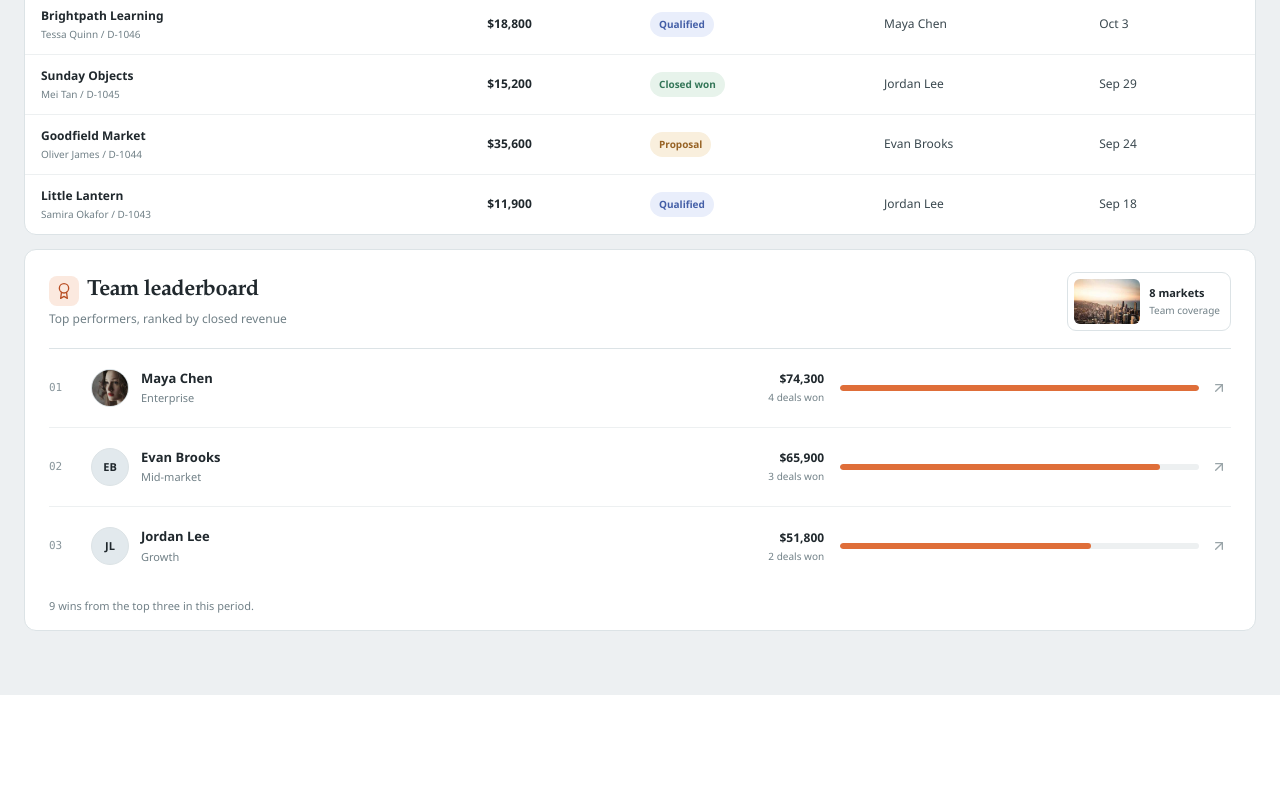
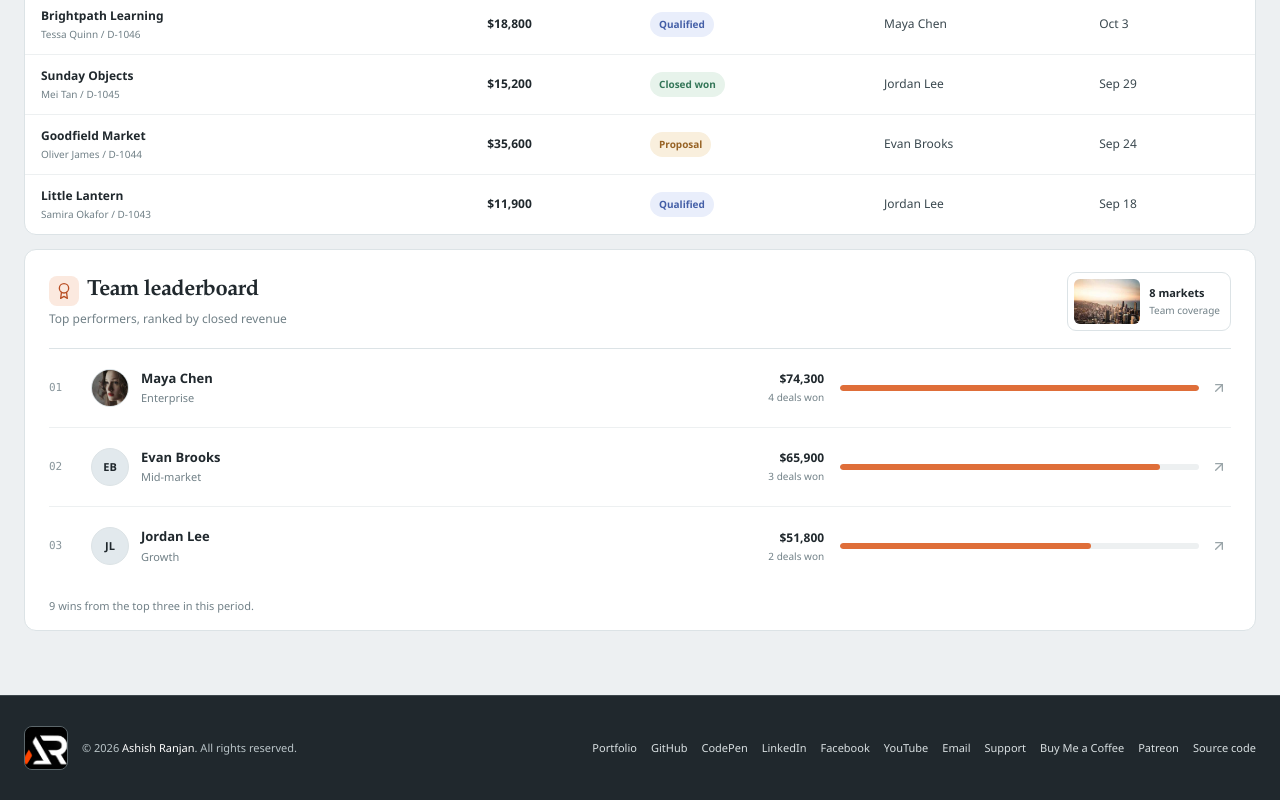
Before and after one commit to a2rp/sales-analytics-dashboard, a React (Vite) app: page / in a window 1280 px wide. Shown: the part 1299-2099 px from the top of the page. Before the commit the page ends 1994 px from the top, so only its background shows below. Built offline with nearby package versions, Linux system fonts and the light colour scheme.

Commit message:
feat: add portfolio and project footer links

```diff
--- a/src/App.jsx
+++ b/src/App.jsx
@@ -1,4 +1,5 @@
 import { useState } from 'react'
+import AppFooter from './components/appFooter/index.jsx'
 import BackToTop from './components/backToTop/index.jsx'
 import Header from './components/header/index.jsx'
 import DealsTable from './components/dealsTable/index.jsx'
@@ -27,6 +28,7 @@ const App = () => {
         <DealsTable period={period} activeStage={activeStage} onStageChange={setActiveStage} />
         <TeamLeaderboard period={period} />
       </main>
+      <AppFooter />
       <BackToTop />
     </div>
   )
--- /dev/null
+++ b/src/components/appFooter/index.jsx
@@ -0,0 +1,37 @@
+import styles from './styles.module.css'
+
+const links = [
+  { label: 'Portfolio', href: 'https://www.ashishranjan.net' },
+  { label: 'GitHub', href: 'https://github.com/a2rp' },
+  { label: 'CodePen', href: 'https://codepen.io/ash1198' },
+  { label: 'LinkedIn', href: 'https://www.linkedin.com/in/aashishranjan' },
+  { label: 'Facebook', href: 'https://www.facebook.com/theash.ashish/' },
+  { label: 'YouTube', href: 'https://www.youtube.com/@ashishranjan-ashz?sub_confirmation=1' },
+  { label: 'Email', href: 'mailto:ash.ranjan09@gmail.com' },
+  { label: 'Support', href: 'https://a2rp-donation-page.netlify.app/' },
+  { label: 'Buy Me a Coffee', href: 'https://buymeacoffee.com/ashishranjan' },
+  { label: 'Patreon', href: 'https://www.patreon.com/ashishranjan' },
+  { label: 'Source code', href: 'https://github.com/a2rp/sales-analytics-dashboard' },
+]
+
+const AppFooter = () => (
+  <footer className={styles.appFooter}>
+    <div className={styles.inner}>
+      <div className={styles.credit}>
+        <a className={styles.logoLink} href="https://www.ashishranjan.net" aria-label="Ashish Ranjan portfolio">
+          <img src={`${import.meta.env.BASE_URL}logo.png`} alt="Ashish Ranjan logo" />
+        </a>
+        <p>© {new Date().getFullYear()} <a href="https://github.com/a2rp">Ashish Ranjan</a>. All rights reserved.</p>
+      </div>
+      <nav className={styles.links} aria-label="Footer links">
+        {links.map((link) => (
+          <a href={link.href} key={link.label} target={link.href.startsWith('mailto:') ? undefined : '_blank'} rel={link.href.startsWith('mailto:') ? undefined : 'noreferrer'}>
+            {link.label}
+          </a>
+        ))}
+      </nav>
+    </div>
+  </footer>
+)
+
+export default AppFooter
--- /dev/null
+++ b/src/components/appFooter/styles.module.css
@@ -0,0 +1,116 @@
+.appFooter {
+  padding: 30px 0;
+  color: #d9e0e2;
+  background: var(--color-ink);
+  border-top: 1px solid #3d474c;
+
+  .inner {
+    display: flex;
+    align-items: center;
+    justify-content: space-between;
+    gap: 28px;
+    width: min(calc(100% - 48px), 1380px);
+    margin-inline: auto;
+  }
+
+  .credit {
+    display: flex;
+    align-items: center;
+    gap: 14px;
+    flex: 0 0 auto;
+
+    p {
+      max-width: 250px;
+      color: #bac5c9;
+      font-size: 11px;
+    }
+
+    p a {
+      color: var(--color-white);
+      border-bottom: 1px solid transparent;
+      transition: border-color 160ms ease, box-shadow 160ms ease;
+
+      &:hover,
+      &:focus-visible {
+        border-color: #f2a16f;
+        outline: none;
+        box-shadow: 0 1px 0 rgb(242 161 111 / 20%);
+      }
+    }
+  }
+
+  .logoLink {
+    display: block;
+    flex: 0 0 44px;
+    width: 44px;
+    height: 44px;
+    overflow: hidden;
+    border: 1px solid #5c676b;
+    border-radius: 8px;
+    transition: border-color 160ms ease, box-shadow 160ms ease;
+
+    img {
+      width: 100%;
+      height: 100%;
+      object-fit: cover;
+    }
+
+    &:hover,
+    &:focus-visible {
+      border-color: #f2a16f;
+      outline: none;
+      box-shadow: 0 3px 12px rgb(242 161 111 / 18%);
+    }
+  }
+
+  .links {
+    display: flex;
+    justify-content: end;
+    flex-wrap: wrap;
+    gap: 6px 14px;
+
+    a {
+      padding: 3px 0;
+      color: #d9e0e2;
+      border-bottom: 1px solid transparent;
+      font-size: 11px;
+      white-space: nowrap;
+      transition: border-color 160ms ease, box-shadow 160ms ease;
+
+      &:hover,
+      &:focus-visible {
+        border-color: #f2a16f;
+        outline: none;
+        box-shadow: 0 1px 0 rgb(242 161 111 / 20%);
+      }
+    }
+  }
+
+  @media (max-width: 900px) {
+    .inner {
+      align-items: start;
+      flex-direction: column;
+    }
+
+    .links {
+      justify-content: start;
+    }
+  }
+
+  @media (max-width: 480px) {
+    .inner {
+      width: calc(100% - 32px);
+      gap: 20px;
+    }
+
+    .credit {
+      align-items: start;
+      flex-direction: column;
+      gap: 9px;
+    }
+
+    .links {
+      gap: 7px 12px;
+    }
+  }
+}
```
